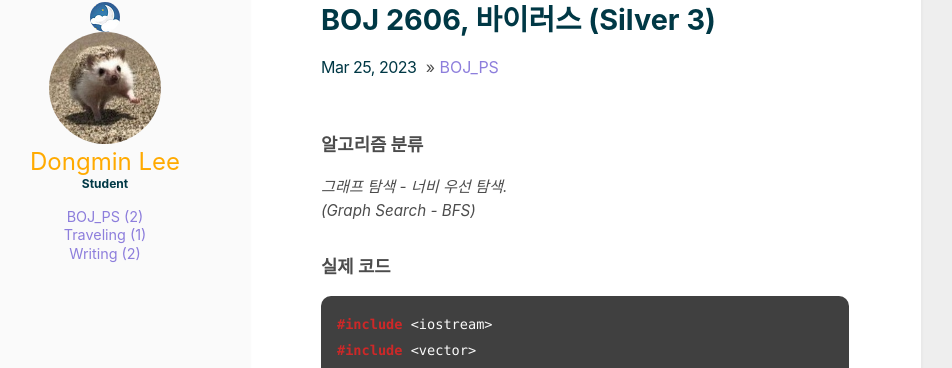
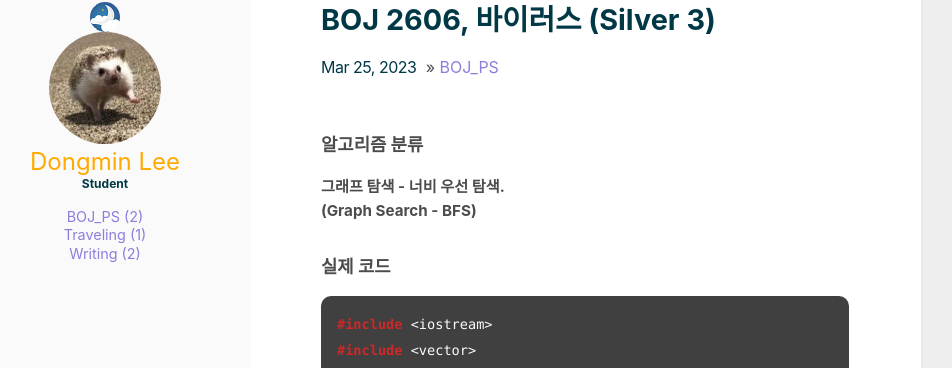
Before and after one commit to m0v3m1n/m0v3m1n.github.io, a Jekyll site: the page built from _posts/2023-03-25-B2.md, in a window 1280 px wide. Shown: the part 148-516 px from the top of the page, without its empty margins (199-1151 px from the left). Built offline with Jekyll 4.4.1, drawn with Linux system fonts in a browser that asks for light colours.

Commit message:
Update 2023-03-25-B2.md

````diff
--- a/_posts/2023-03-25-B2.md
+++ b/_posts/2023-03-25-B2.md
@@ -5,8 +5,8 @@ comments: true
 ---
 
 ### 알고리즘 분류
-*그래프 탐색 - 너비 우선 탐색.*
-*(Graph Search - BFS)*
+**그래프 탐색 - 너비 우선 탐색.**
+**(Graph Search - BFS)**
 ### 실제 코드
 ```cpp
 #include <iostream>
````
